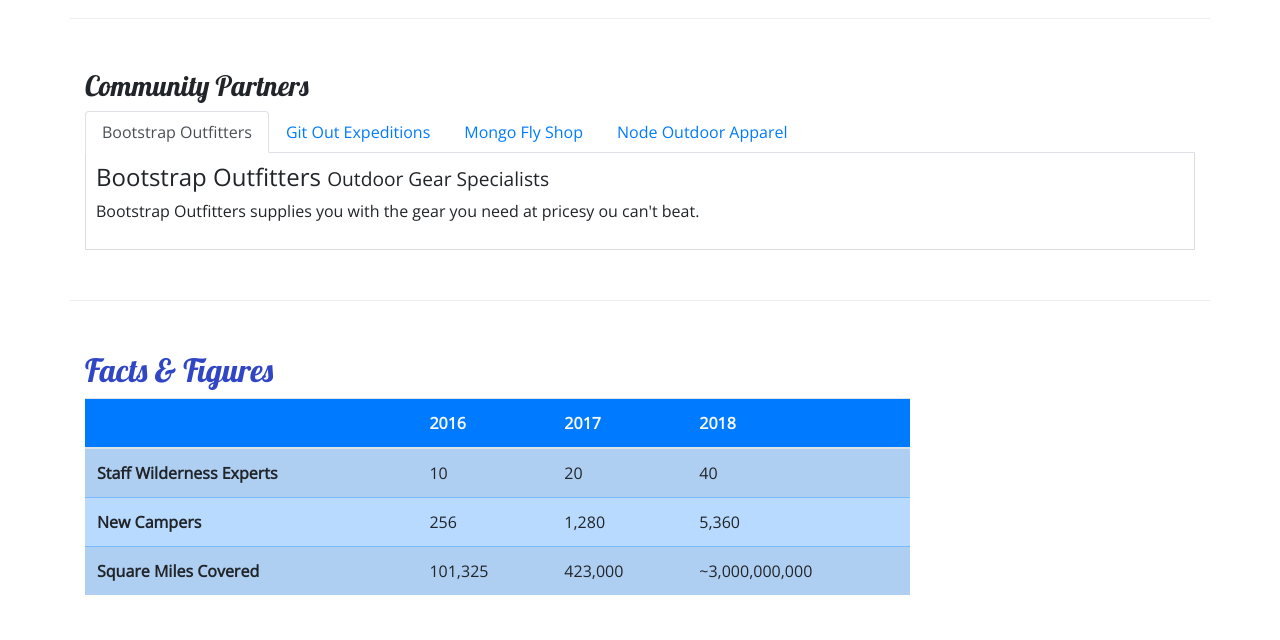
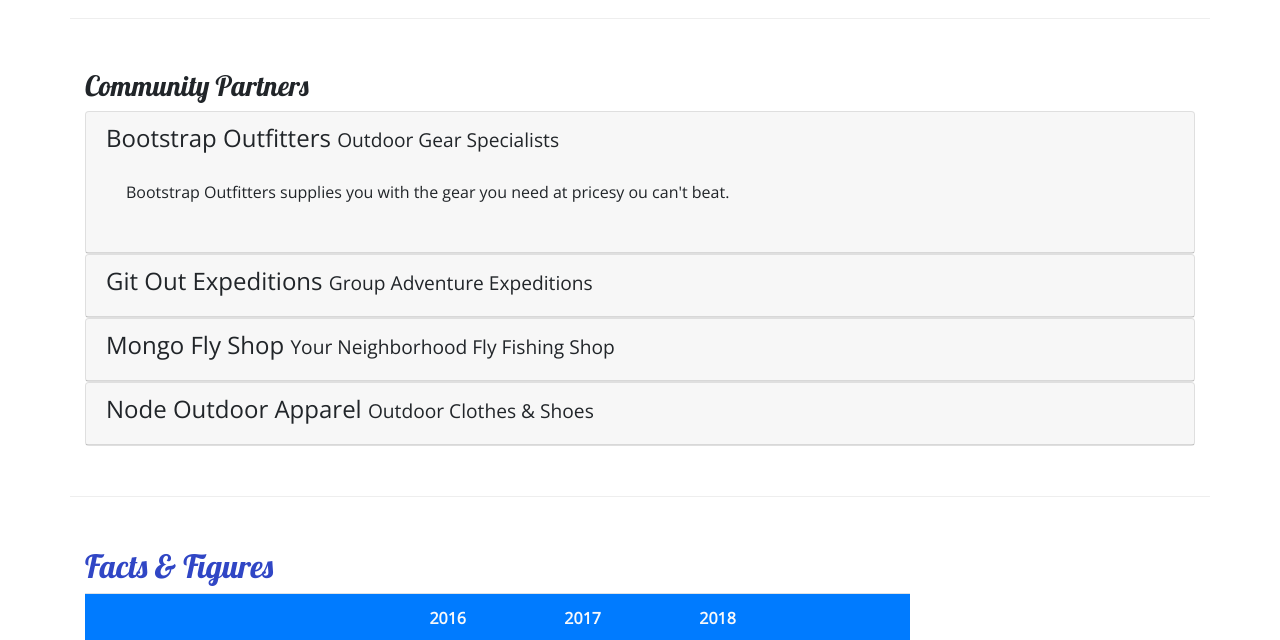
Before and after one commit to stahelin-dev/nucampsites-bootstrap, a website: page aboutus.html in a window 1280 px wide. Shown: the part 810-1450 px from the top of the page. Drawn offline with nearby package versions, Linux system fonts and the light colour scheme.

Commit message:
Add Accordion

```diff
--- a/aboutus.html
+++ b/aboutus.html
@@ -107,53 +107,74 @@
         <div class="row row-content">
             <div class="col">
                 <h3>Community Partners</h3>
-                <ul class="nav nav-tabs">
-                    <li class="nav-item">
-                        <a href="#bootstrap" class="nav-link active" role="tab" data-toggle="tab">
-                            Bootstrap Outfitters
+                <div id="accordion">
+                    <div class="card">
+                        <div role="tab" class="card-header">
+                            <h4>
+                                <a data-toggle="collapse" data-target="#bootstrap">
+                                    Bootstrap Outfitters <small>Outdoor Gear Specialists</small>
                                 </a>
-                    </li>
-                    <li class="nav-item">
-                        <a href="#git" class="nav-link" role="tab" data-toggle="tab">
-                            Git Out Expeditions
-                        </a>
-                    </li>
-                    <li class="nav-item">
-                        <a href="#mongo" class="nav-link" role="tab" data-toggle="tab">
-                            Mongo Fly Shop
-                        </a>
-                    </li>
-                    <li class="nav-item">
-                        <a href="#node" class="nav-link" role="tab" data-toggle="tab">
-                            Node Outdoor Apparel
-                        </a>
-                    </li>
-                </ul>
-                <div class="tab-content">
-                    <div role="tabpanel" class="tab-pane fade show active" id="bootstrap">
-                        <h4>Bootstrap Outfitters <small>Outdoor Gear Specialists</small></h4>
+                            </h4>
+                            <div class="collapse show" id="bootstrap" data-parent="#accordion">
+                                <div class="card-body">
                                     <p class="d-none d-sm-block">
-                            Bootstrap Outfitters supplies you with the gear you need at pricesy ou can't beat.
+                                        Bootstrap Outfitters supplies you with the gear you need at pricesy ou can't
+                                        beat.
                                     </p>
                                 </div>
-                    <div role="tabpanel" class="tab-pane fade" id="git">
-                        <h4>Git Out Expeditions <small>Group Adventure Expeditions</small></h4>
+                            </div>
+                        </div>
+                    </div>
+                    <div class="card">
+                        <div role="tab" class="card-header">
+                            <h4>
+                                <a class="collapsed" data-toggle="collapse" data-target="#git">
+                                    Git Out Expeditions <small>Group Adventure Expeditions</small>
+                                </a>
+                            </h4>
+                            <div class="collapse" id="git" data-parent="#accordion">
+                                <div class="card-body">
                                     <p class="d-none d-sm-block">
-                            Join Git Out Expeditions to explore new horizons with a group of other adventurers!
+                                        Join Git Out Expeditions to explore new horizons with a group of other
+                                        adventurers!
                                     </p>
                                 </div>
-                    <div role="tabpanel" class="tab-pane fade" id="mongo">
-                        <h4>Mongo Fly Shop <small>Your Neighborhood Fly Fishing Shop</small></h4>
+                            </div>
+                        </div>
+                    </div>
+                    <div class="card">
+                        <div role="tab" class="card-header">
+                            <h4>
+                                <a class="collapsed" data-toggle="collapse" data-target="#mongo">
+                                    Mongo Fly Shop <small>Your Neighborhood Fly Fishing Shop</small>
+                                </a>
+                            </h4>
+                            <div class="collapse" id="mongo" data-parent="#accordion">
+                                <div class="card-body">
                                     <p class="d-none d-sm-block">
-                            Need a new fishing pole, a tacklebox, or flies of all kinds? Stop by Mongo Fly Shop.
+                                        Need a new fishing pole, a tacklebox, or flies of all kinds? Stop by Mongo Fly
+                                        Shop.
                                     </p>
                                 </div>
-                    <div role="tabpanel" class="tab-pane fade" id="node">
-                        <h4>Node Outdoor Apparel <small>Outdoor Clothes & Shoes</small></h4>
+                            </div>
+                        </div>
+                    </div>
+                    <div class="card">
+                        <div role="tab" class="card-header">
+                            <h4>
+                                <a class="collapsed" data-toggle="collapse" data-target="#node">
+                                    Node Outdoor Apparel <small>Outdoor Clothes & Shoes</small>
+                                </a>
+                            </h4>
+                            <div class="collapse" id="node" data-parent="#accordion">
+                                <div class="card-body">
                                     <p class="d-none d-sm-block">
-                            From polar fleeces to swimsuits, hiking boots to waders, a visit to Node will be sure to get
-                            you covered.
+                                        From polar fleeces to swimsuits, hiking boots to waders, a visit to Node will be
+                                        sure to get you covered.
                                     </p>
+                                </div>
+                            </div>
+                        </div>
                     </div>
                 </div>
             </div>
--- a/css/styles.css
+++ b/css/styles.css
@@ -38,8 +38,9 @@ header h2 {
   background-color: #901CAD;
 }
 
-.tab-content {
-  border: 1px solid #DDD;
-  border-top: none;
-  padding: 10px;
+a,
+a:hover {
+  color: inherit;
+  text-decoration: none;
+  cursor: pointer;
 }
```
Lines whose indentation alone changed are shown as unchanged.
